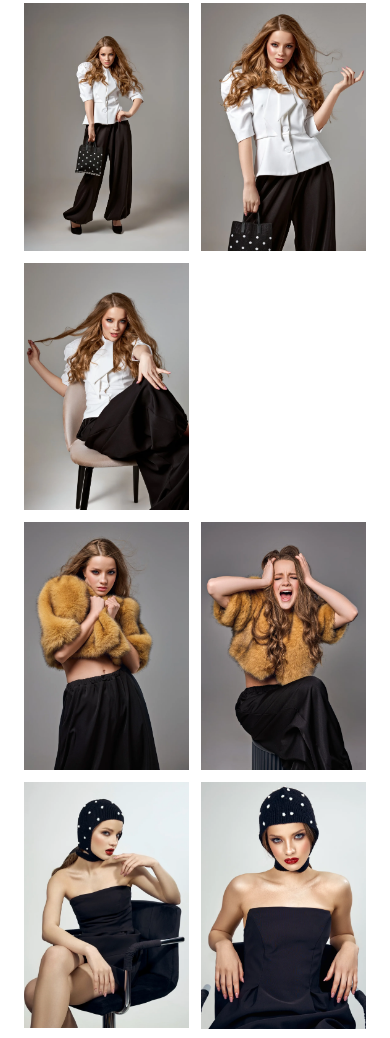
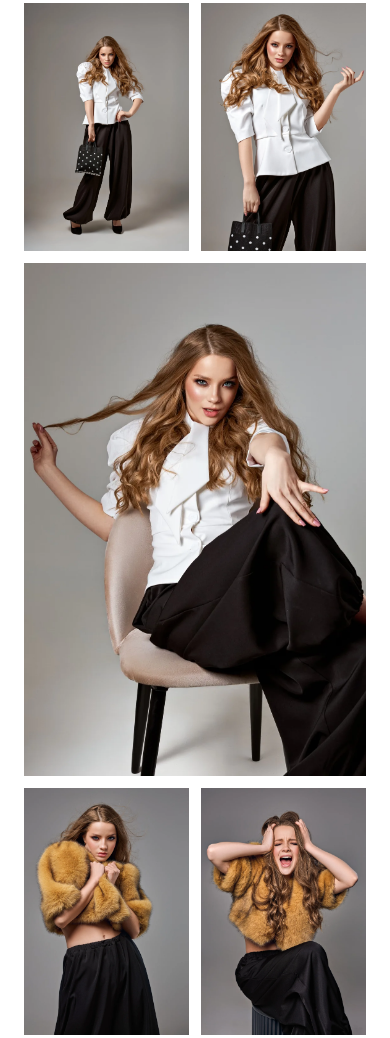
Before and after one commit to IvaNova-Anna/model-portfolio-nikaparshukova, a plain HTML site: page index.html in a window 390 px wide. Shown: the part 942-1980 px from the top of the page. Drawn offline with Linux system fonts and the light colour scheme.

Commit message:
fix: перенесённый третий кадр идёт на телефоне во всю ширину
Половинной ширины он читался остатком от ряда — куском, которому не хватило
места. Во всю ширину перенос становится приёмом: пара сверху, крупный кадр
под ней.

Правило бьёт ровно по третьему и последнему кадру ряда, то есть по ряду
ровно из трёх. Ряд из двух ничего не переносит, и его это не касается.
Всё внутри мобильного медиазапроса — на десктопе размеры прежние.

Co-Authored-By: Claude Opus 5 (1M context) <noreply@anthropic.com>

```diff
--- a/style.css
+++ b/style.css
@@ -227,14 +227,18 @@ section { padding: clamp(4rem, 12vh, 8rem) 0; }
   transition: opacity .4s ease;
 }
 
-/* На телефоне ряд из трёх кадров даёт по 100 px — мелко. Поэтому третий
-   кадр переносится на следующую строку: сетка становится двухколоночной,
-   кадр вырастает до 165 px, а авторская группировка и порядок сохраняются —
-   ряд остаётся отдельным блоком, просто в две строки. */
+/* На телефоне ряд из трёх кадров давал по 100 px — мелко. Поэтому сетка тут
+   двухколоночная, а ряд из трёх ложится в две строки: пара сверху, третий
+   кадр под ними во всю ширину. Авторская группировка и порядок сохраняются —
+   ряд остаётся отдельным блоком, — а перенос читается акцентом, а не
+   остатком: пара, потом крупный кадр. */
 @media (max-width: 767px) {
   .gallery__row { flex-wrap: wrap; }
   .gallery__item { flex: 0 0 calc(50% - var(--gap) / 2); }
-  /* Кадр, стоящий в ряду один, делить не с кем — отдаём ему всю ширину. */
+  /* Именно третий и последний — то есть ряд ровно из трёх кадров. В ряду из
+     двух ничего не переносится, и трогать его не нужно. */
+  .gallery__row > .gallery__item:nth-child(3):last-child { flex-basis: 100%; }
+  /* Кадр, стоящий в ряду один, делить не с кем — тоже во всю ширину. */
   .gallery__row--solo .gallery__item { flex-basis: 100%; }
 }
 .gallery__item:hover img { opacity: .82; }
```
